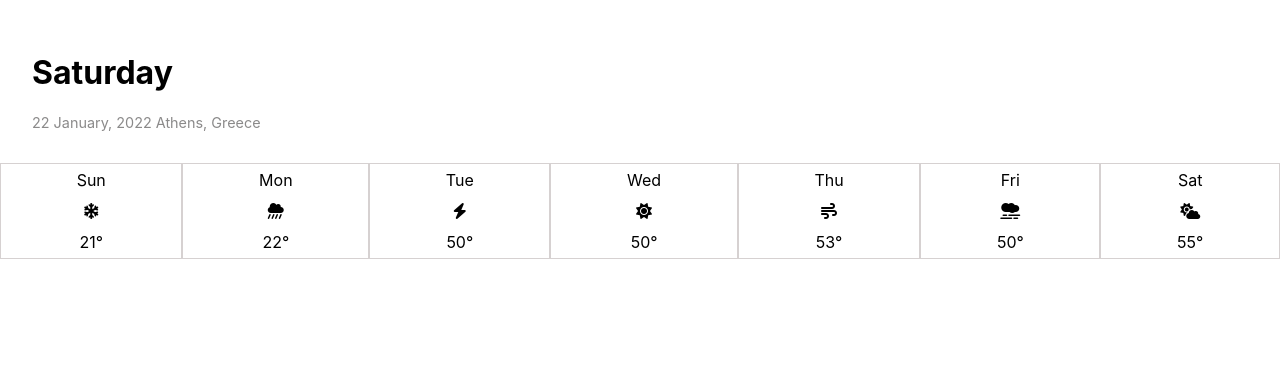
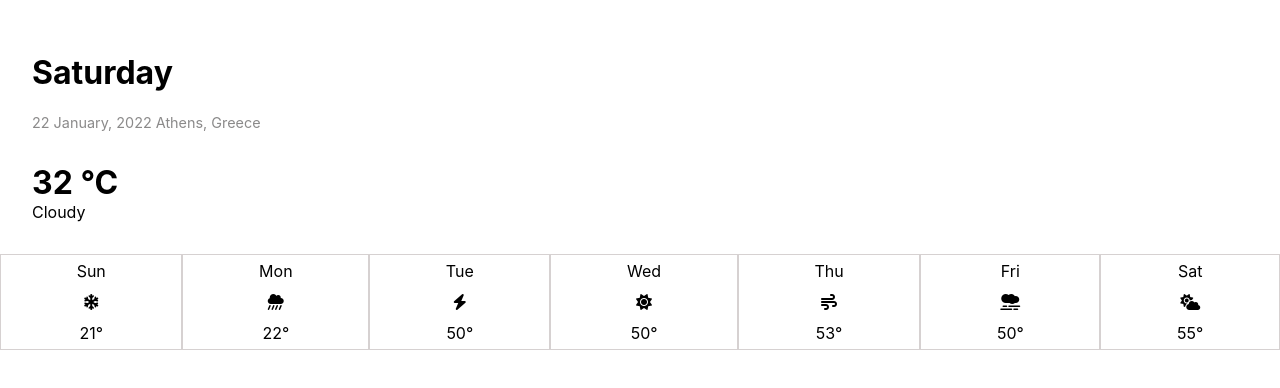
Before and after one commit to IoannisTsirovasilis/local-weather-app-react, a React (Create React App) app: page / in a window 1280 px wide. Shown: the top 388 px of the page. Built offline with nearby package versions, Linux system fonts and the light colour scheme.

Commit message:
Implement temperature and weather condition details

```diff
--- a/src/components/daily-weather-container/daily-weather-container.css
+++ b/src/components/daily-weather-container/daily-weather-container.css
@@ -13,3 +13,11 @@
   color: rgb(139, 138, 138);
   font-size: 0.9rem;
 }
+
+.temperature-weather-condition-details {
+  margin-top: 2rem;
+}
+
+.temperature-weather-condition-details > * {
+  margin: 0;
+}
--- a/src/components/daily-weather-container/daily-weather-container.js
+++ b/src/components/daily-weather-container/daily-weather-container.js
@@ -1,6 +1,8 @@
 import DayHeader from '../day-header/day-header';
 import DateDetails from '../date-details/date-details';
 import LocationDetails from '../location-details/location-details';
+import TemperatureHeader from '../temperature-header/temperature-header';
+import WeatherConditionDetails from '../weather-condition-details/weather-condition-details';
 import constants from '../../common/constants';
 import './daily-weather-container.css'
 
@@ -20,6 +22,10 @@ function DailyWeatherContainer() {
       <span>&nbsp;</span>
       <LocationDetails />
     </div>
+    <div className='temperature-weather-condition-details'>
+      <TemperatureHeader />
+      <WeatherConditionDetails />
+    </div>
   </div>;
 }
 
--- a/src/components/temperature-header/temperature-header.js
+++ b/src/components/temperature-header/temperature-header.js
@@ -1,3 +1,6 @@
-function TemperatureHeader() {}
+// TODO: Get temperature from a weather API
+function TemperatureHeader() {
+  return <h1>32 &#176;C</h1>
+}
 
 export default TemperatureHeader;
--- /dev/null
+++ b/src/components/weather-condition-details/weather-condition-details.css
@@ -0,0 +1,3 @@
+.weather-condition-details {
+  text-align: start;
+}
--- a/src/components/weather-condition-details/weather-condition-details.js
+++ b/src/components/weather-condition-details/weather-condition-details.js
@@ -1,3 +1,8 @@
-function WeatherConditionDetails() {}
+import './weather-condition-details.css';
+
+function WeatherConditionDetails() {
+  // TODO: Get weather condition details from a weather API
+  return <div className="weather-condition-details">Cloudy</div>
+}
 
 export default WeatherConditionDetails;
```
Also changed, not shown: src/components/temperature-header/temperature-header.css (added), src/components/temperature-header/temperature-header.scss (deleted), src/components/weather-condition-details/weather-condition-details.scss (deleted).
